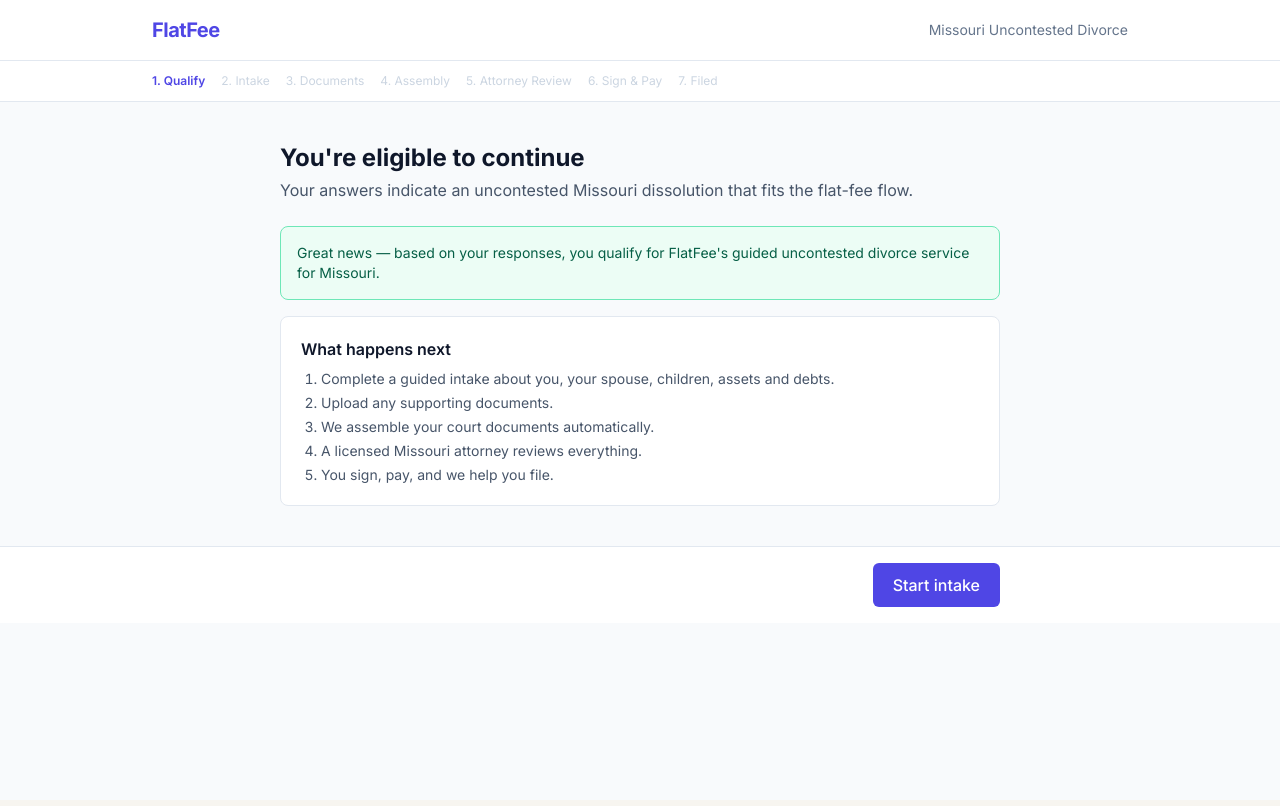
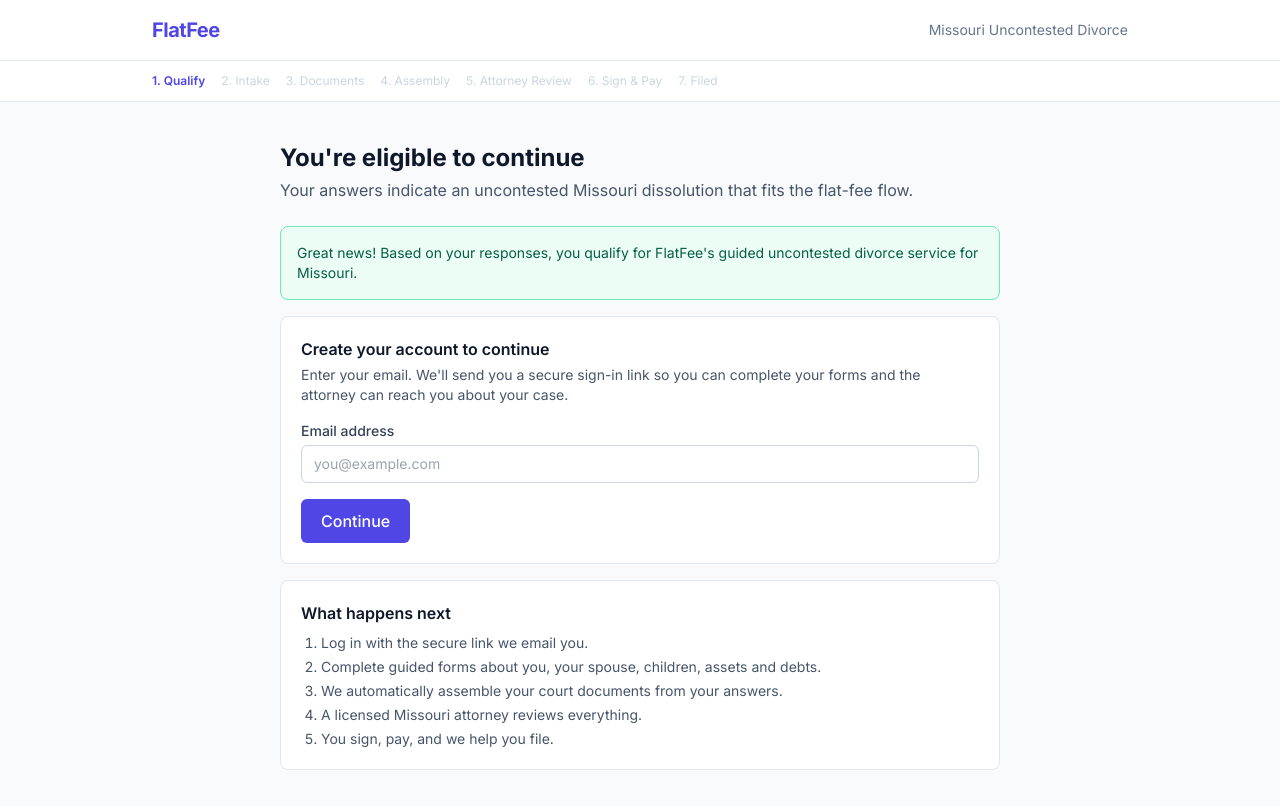
Before and after one commit to DanGreiner33/FlatFee, a React (Vite) app: page /result in a window 1280 px wide. Shown: the top 806 px of the page. Built offline with nearby package versions, Linux system fonts and the light colour scheme; no server answers.

Commit message:
Enhance email handling and user instructions in ResultCapture email on Result screen and route to /login after qualifying
Updated email validation and improved user prompts for account creation.

```diff
--- a/src/screens/Result.tsx
+++ b/src/screens/Result.tsx
@@ -1,32 +1,76 @@
-import { Link } from 'react-router-dom';
+import { useState, type FormEvent } from 'react';
+import { useNavigate } from 'react-router-dom';
 import Layout from './Layout';
+import { useCase } from '../App';
 
+/**
+ * Eligibility result. The user has cleared the qualification gate.
+ * Before entering the document workflow we capture their email so
+ * they can log in and resume, and so the attorney can reach them.
+ */
 export default function Result() {
+  const navigate = useNavigate();
+  const { setQualified, contactEmail, setContactEmail } = useCase();
+  const [email, setEmail] = useState(contactEmail);
+  const [error, setError] = useState<string | null>(null);
+
+  function handleContinue(e: FormEvent) {
+    e.preventDefault();
+    const value = email.trim();
+    if (!/^[^@\s]+@[^@\s]+\.[^@\s]+$/.test(value)) {
+      setError('Please enter a valid email address.');
+      return;
+    }
+    setContactEmail(value);
+    setQualified(true);
+    navigate('/login');
+  }
+
   return (
     <Layout
       title="You're eligible to continue"
       subtitle="Your answers indicate an uncontested Missouri dissolution that fits the flat-fee flow."
       currentPath="/qualify"
-      footer={
-        <Link
-          to="/intake"
-          className="rounded-md bg-indigo-600 px-5 py-2.5 font-medium text-white hover:bg-indigo-700"
-        >
-          Start intake
-        </Link>
-      }
     >
       <div className="space-y-4">
         <div className="rounded-lg border border-emerald-300 bg-emerald-50 p-4 text-sm text-emerald-800">
-          Great news — based on your responses, you qualify for FlatFee's guided uncontested divorce
-          service for Missouri.
+          Great news! Based on your responses, you qualify for FlatFee's guided uncontested
+          divorce service for Missouri.
         </div>
+
+        <form onSubmit={handleContinue} className="rounded-lg border border-slate-200 bg-white p-5">
+          <p className="font-semibold">Create your account to continue</p>
+          <p className="mt-1 text-sm text-slate-600">
+            Enter your email. We'll send you a secure sign-in link so you can complete your
+            forms and the attorney can reach you about your case.
+          </p>
+          <label htmlFor="email" className="mt-4 block text-sm font-medium text-slate-700">
+            Email address
+          </label>
+          <input
+            id="email"
+            type="email"
+            required
+            value={email}
+            onChange={(e) => setEmail(e.target.value)}
+            placeholder="you@example.com"
+            className="mt-1 w-full rounded-md border border-slate-300 px-3 py-2 text-sm focus:border-indigo-500 focus:outline-none"
+          />
+          {error ? <p className="mt-2 text-sm text-red-600">{error}</p> : null}
+          <button
+            type="submit"
+            className="mt-4 rounded-md bg-indigo-600 px-5 py-2.5 font-medium text-white hover:bg-indigo-700"
+          >
+            Continue
+          </button>
+        </form>
+
         <div className="rounded-lg border border-slate-200 bg-white p-5">
           <p className="font-semibold">What happens next</p>
           <ol className="mt-2 list-decimal space-y-1 pl-5 text-sm text-slate-600">
-            <li>Complete a guided intake about you, your spouse, children, assets and debts.</li>
-            <li>Upload any supporting documents.</li>
-            <li>We assemble your court documents automatically.</li>
+            <li>Log in with the secure link we email you.</li>
+            <li>Complete guided forms about you, your spouse, children, assets and debts.</li>
+            <li>We automatically assemble your court documents from your answers.</li>
             <li>A licensed Missouri attorney reviews everything.</li>
             <li>You sign, pay, and we help you file.</li>
           </ol>
```
